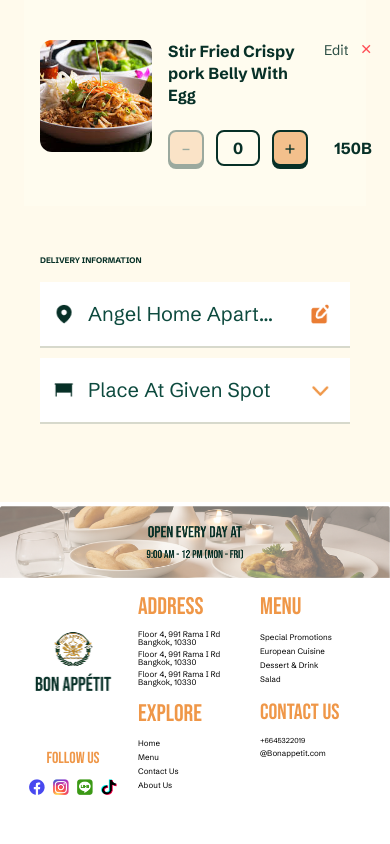
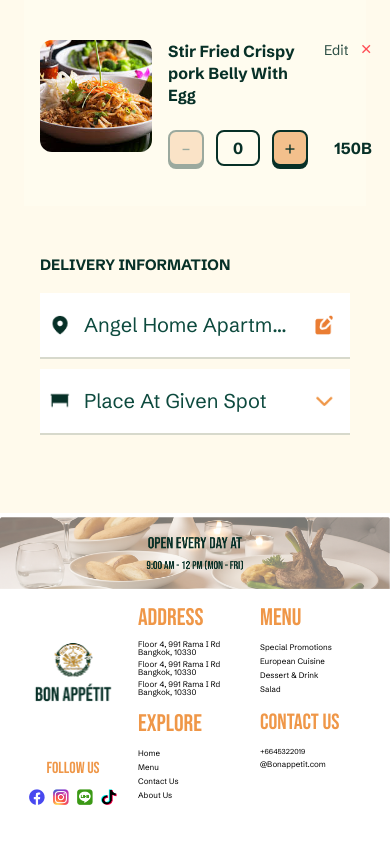
Before and after one commit to OrionLynn19/restaurant-bon-appetit, a Next.js app: page /cart in a window 390 px wide. Shown: the part 758-1602 px from the top of the page. Built offline with nearby package versions, Linux system fonts and the light colour scheme.

Commit message:
feat:cart-fixed layout for mobile

```diff
--- a/src/components/DeliForm.tsx
+++ b/src/components/DeliForm.tsx
@@ -101,7 +101,7 @@ export default function DeliForm({
   } = icons || {};
 
   const rowCls =
-    "bg-white shadow-[0_2px_0_0_rgba(7,48,39,0.16)] min-h-[56px] px-3 py-[14px]";
+    "bg-white shadow-[0_2px_0_0_rgba(7,48,39,0.16)] min-h-[56px] px-2 py-[14px]";
 
   const currentSpotIcon = React.useMemo(() => {
     switch (spot) {
@@ -118,7 +118,7 @@ export default function DeliForm({
     <section
       className={`font-['Schibsted_Grotesk'] px-4 md:px-10 w-full max-w-[560px] ${className}`}
     >
-      <h2 className="mb-4 text-[8px] md:text-[20px] font-bold text-[#073027]">
+      <h2 className="mb-4 text-[15px] md:text-[20px] font-bold text-[#073027]">
         {mode === "delivery" ? "DELIVERY INFORMATION" : "PICKUP LOCATION"}
       </h2>
       <div
```
